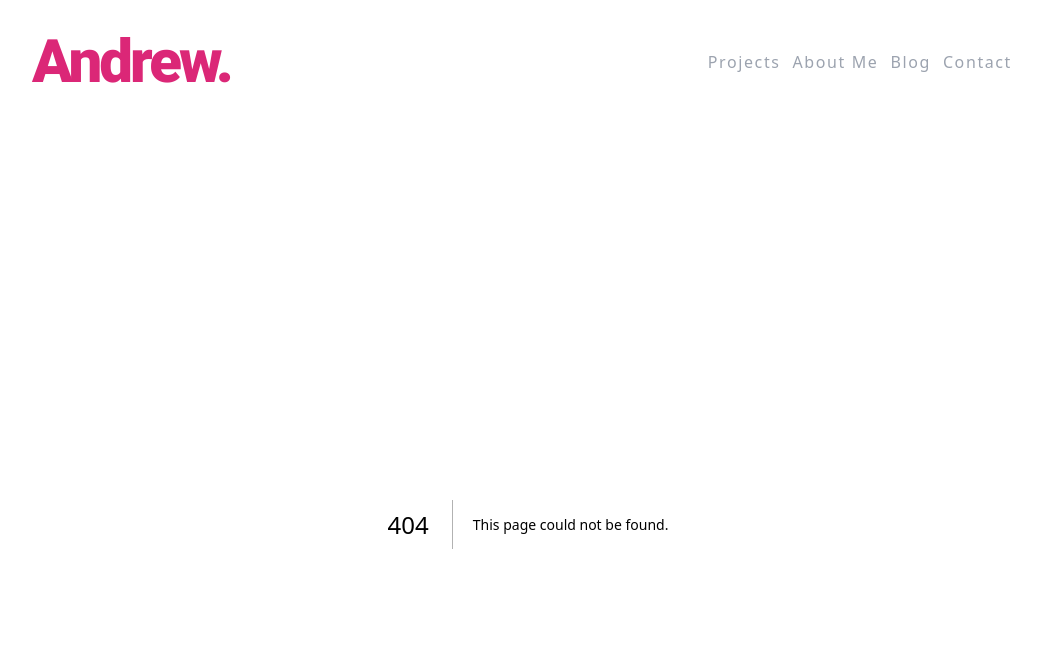
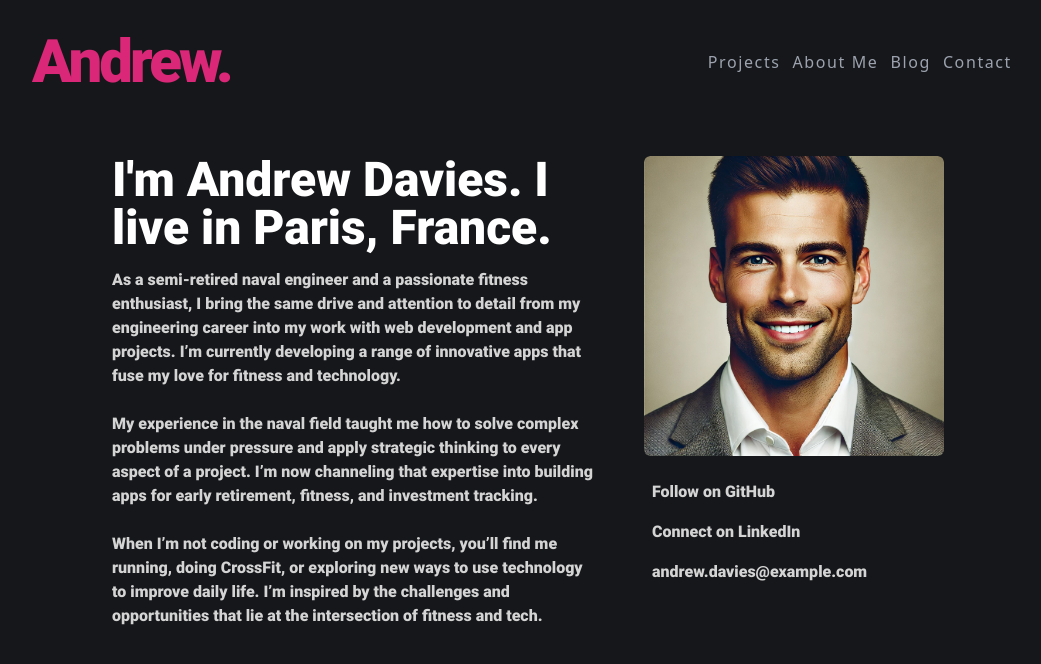
Before and after one commit to AndDavies/fyc, a Next.js app: page /about in a window 1280 px wide. Before the commit this address had no page. Shown: the top 664 px of the page, without its empty margins (112-1153 px from the left). Built offline with nearby package versions, Linux system fonts and the light colour scheme.

Commit message:
Implement with About Me

```diff
--- /dev/null
+++ b/app/about/page.tsx
@@ -0,0 +1,47 @@
+// Example in a Next.js component
+import React from 'react';
+
+const AboutPage = () => {
+  return (
+    <div className="min-h-screen text-neutral-300 flex items-start justify-center ">
+      <div className="container mx-auto p-8 max-w-4xl flex flex-col md:flex-row">
+        {/* Left Section */}
+        <div className="flex-1 mb-8 md:mb-0 w-full max-w-3xl ">
+          <h1 className="text-4xl md:text-5xl font-bold mb-4 text-white">I'm Andrew Davies. I live in Paris, France.</h1>
+          <p className="mb-6">
+            As a semi-retired naval engineer and a passionate fitness enthusiast, I bring the same drive and attention to detail from my engineering career into my work with web development and app projects. I’m currently developing a range of innovative apps that fuse my love for fitness and technology.
+          </p>
+          <p className=" mb-6">
+            My experience in the naval field taught me how to solve complex problems under pressure and apply strategic thinking to every aspect of a project. I’m now channeling that expertise into building apps for early retirement, fitness, and investment tracking.
+          </p>
+          <p className="mb-6">
+            When I’m not coding or working on my projects, you’ll find me running, doing CrossFit, or exploring new ways to use technology to improve daily life. I’m inspired by the challenges and opportunities that lie at the intersection of fitness and tech.
+          </p>
+        </div>
+
+        {/* Right Section */}
+        <div className="flex-none md:ml-12 ">
+          <div className="rounded-md overflow-hidden mb-6">
+            <img src="/images/andrew_profile.jpg" alt="Andrew Davies" className="max-h-[300px] max-w-[300px] rounded-md" />
+          </div>
+          <div className="space-y-4">
+            <a href="https://github.com/your-github" className="flex items-center space-x-2 hover:text-gray-400">
+              <i className="fab fa-github"></i>
+              <span>Follow on GitHub</span>
+            </a>
+            <a href="https://www.linkedin.com/in/your-linkedin" className="flex items-center space-x-2 hover:text-gray-400">
+              <i className="fab fa-linkedin"></i>
+              <span>Connect on LinkedIn</span>
+            </a>
+            <a href="mailto:your-email@example.com" className="flex items-center space-x-2 hover:text-gray-400">
+              <i className="fas fa-envelope"></i>
+              <span>andrew.davies@example.com</span>
+            </a>
+          </div>
+        </div>
+      </div>
+    </div>
+  );
+};
+
+export default AboutPage;
--- a/app/components/Header.tsx
+++ b/app/components/Header.tsx
@@ -1,4 +1,4 @@
-
+import Link from "next/link";
 
 export default function Header() {
 
@@ -12,10 +12,10 @@ export default function Header() {
         {/* Navigation Links */}
         <div className="font-sans nav-links flex space-x-6 text-gray-400 tracking-widest">
           <ul className="items-center justify-end flex-1 pt-6 list-none lg:pt-0 lg:flex">
-            <li className="mr-3 nav__item"><a href="#" className="hover:text-white">Projects</a></li>
-            <li className="mr-3 nav__item"><a href="#" className="hover:text-white">About Me</a></li>
-            <li className="mr-3 nav__item"><a href="#" className="hover:text-white">Blog</a></li>
-            <li className="mr-3 nav__item"><a href="#" className="hover:text-white">Contact</a></li>
+            <li className="mr-3 "><Link href="#" className="hover:text-white">Projects</Link></li>
+            <li className="mr-3 "><Link href="/about" className="hover:text-white">About Me</Link></li>
+            <li className="mr-3 "><Link href="#" className="hover:text-white">Blog</Link></li>
+            <li className="mr-3 "><Link href="#" className="hover:text-white">Contact</Link></li>
           </ul>
         </div>
       </div>
--- a/app/postPage.tsx
+++ b/app/postPage.tsx
@@ -1,6 +1,5 @@
 import React from 'react';
 import { useRouter } from 'next/router';
-import { getAllPosts } from '../lib/posts';
 import matter from 'gray-matter';
 import fs from 'fs';
 import path from 'path';
```
Also changed, not shown: public/images/andrew_profile.jpg (added).
